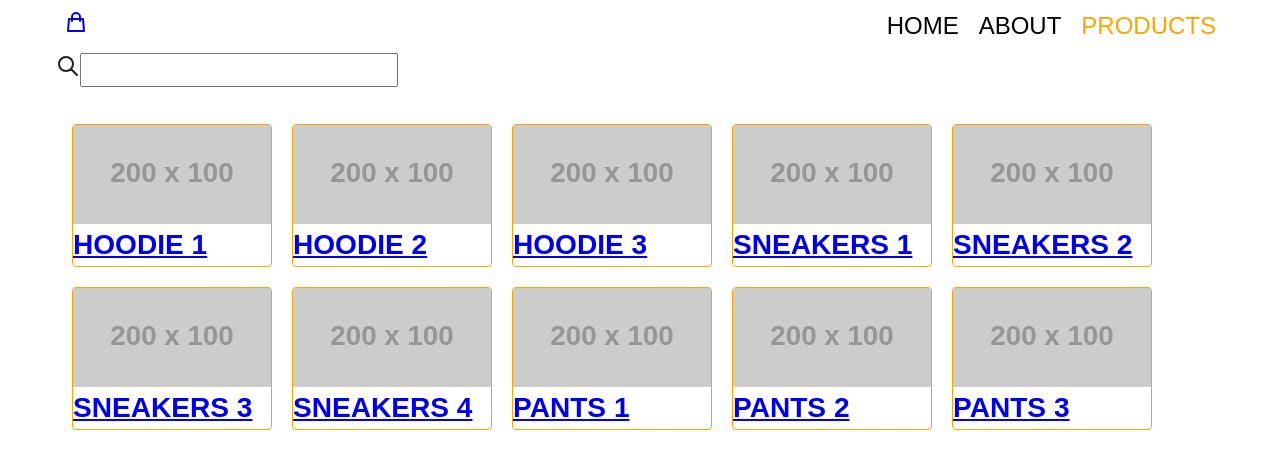
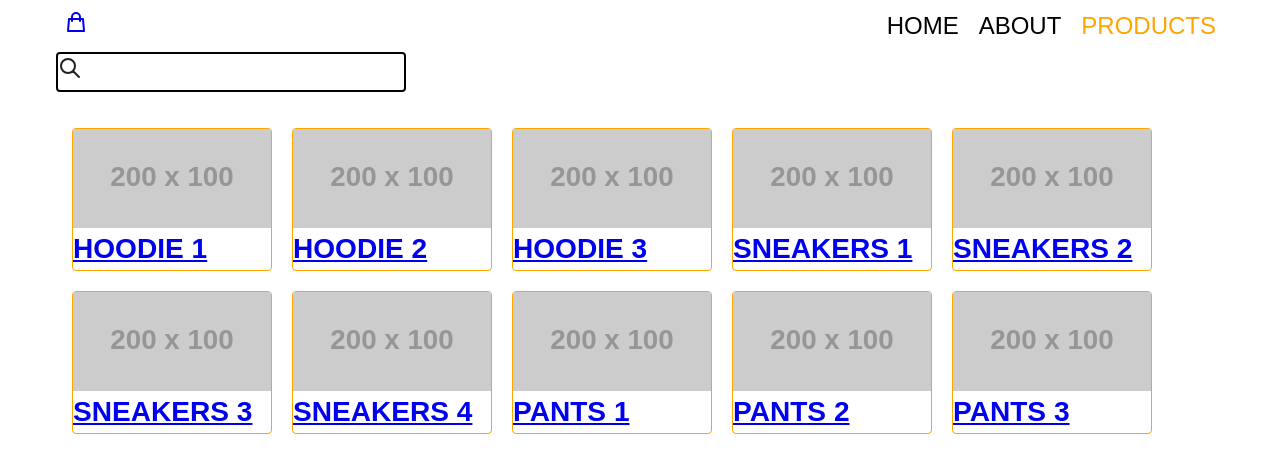
Before and after one commit to YuriyOhii/react-conspect-tasks, a React (Create React App) app: page /products in a window 1280 px wide. Shown: the top 472 px of the page. Built offline with nearby package versions, Linux system fonts and the light colour scheme.

Commit message:
adds backLink into productDetails

```diff
--- a/src/components/ProductCard/ProductCard.jsx
+++ b/src/components/ProductCard/ProductCard.jsx
@@ -1,10 +1,11 @@
 import PropTypes from "prop-types";
 import { Card } from "./ProductCard.styled";
-import { Link } from "react-router-dom";
+import { Link, useLocation } from "react-router-dom";
 
 export const ProductCard = ({ item }) => {
+  const location = useLocation();
   return (
-    <Link to={`/products/${item.id}`}>
+    <Link to={`/products/${item.id}`} state={{from: location}}>
       <Card>
         <img src="https://via.placeholder.com/200x100" alt="Grey backdrop" />
         <h3>{item.name}</h3>
--- a/src/components/SearchBox/SearchBox.jsx
+++ b/src/components/SearchBox/SearchBox.jsx
@@ -1,5 +1,6 @@
 import { HiOutlineSearch } from "react-icons/hi";
 import PropTypes from "prop-types";
+import { Box, Input } from './SearchBox.styled'
 
 export const SearchBox = ({ onChange, value }) => {
   const handleChange = ({ target }) => {
@@ -7,10 +8,11 @@ export const SearchBox = ({ onChange, value }) => {
   };
 
   return (
-    <div>
-      <HiOutlineSearch />
-      <input type="text" value={value} name="name" onChange={handleChange} />
-    </div>
+    <Box>
+
+      <span><HiOutlineSearch /></span>
+      <Input type="text" value={value} name="name" onChange={handleChange} />
+    </Box>
   );
 };
 
--- a/src/components/SearchBox/SearchBox.styled.js
+++ b/src/components/SearchBox/SearchBox.styled.js
@@ -0,0 +1,11 @@
+import styled from "styled-components";
+
+export const Box = styled.div`
+  border: 2px solid ${({ theme }) => theme.colors.black};
+  border-radius: 4px;
+  max-width: 350px;
+`;
+
+export const Input = styled.input`
+  border: unset;
+`;
--- a/src/pages/Home/Home.jsx
+++ b/src/pages/Home/Home.jsx
@@ -1,4 +1,3 @@
-import PropTypes from "prop-types";
 import {} from "./Home.styled";
 
 export const Home = (props) => {
@@ -14,5 +13,3 @@ export const Home = (props) => {
     </main>
   );
 };
-
-Home.propTypes = {};
--- a/src/pages/ProductDetails/ProductDetails.jsx
+++ b/src/pages/ProductDetails/ProductDetails.jsx
@@ -1,11 +1,15 @@
-import { useParams } from "react-router-dom";
+import { Link, useLocation, useParams } from "react-router-dom";
 import { getProductById } from "../../services/api";
-
+import { HiArrowNarrowLeft } from 'react-icons/hi';
+import { BackLink } from './ProductDetails.styled'
 export const ProductDetails = () => {
   const { id } = useParams();
   const product = getProductById(id);
+  const location = useLocation();
+  const backLink = location.state?.from ?? "/products"
   return (
     <div>
+      <BackLink to={backLink}><HiArrowNarrowLeft/>Back to products</BackLink>
       <img src="https://via.placeholder.com/960x240" alt="Grey backdrop" />
       <h3>
         {" "}
--- a/src/pages/ProductDetails/ProductDetails.styled.jsx
+++ b/src/pages/ProductDetails/ProductDetails.styled.jsx
@@ -0,0 +1,15 @@
+import { Link } from 'react-router-dom';
+import styled from 'styled-components';
+
+export const BackLink = styled(Link)`
+display: flex;
+align-items: center;
+gap: ${({theme})=>theme.spacing(1)};
+    text-decoration: none;
+    color: ${({theme})=> theme.colors.grey};
+
+    transition: color 300ms;
+    &:hover {
+        color: ${({theme})=> theme.colors.orange};
+    }
+`;
```
